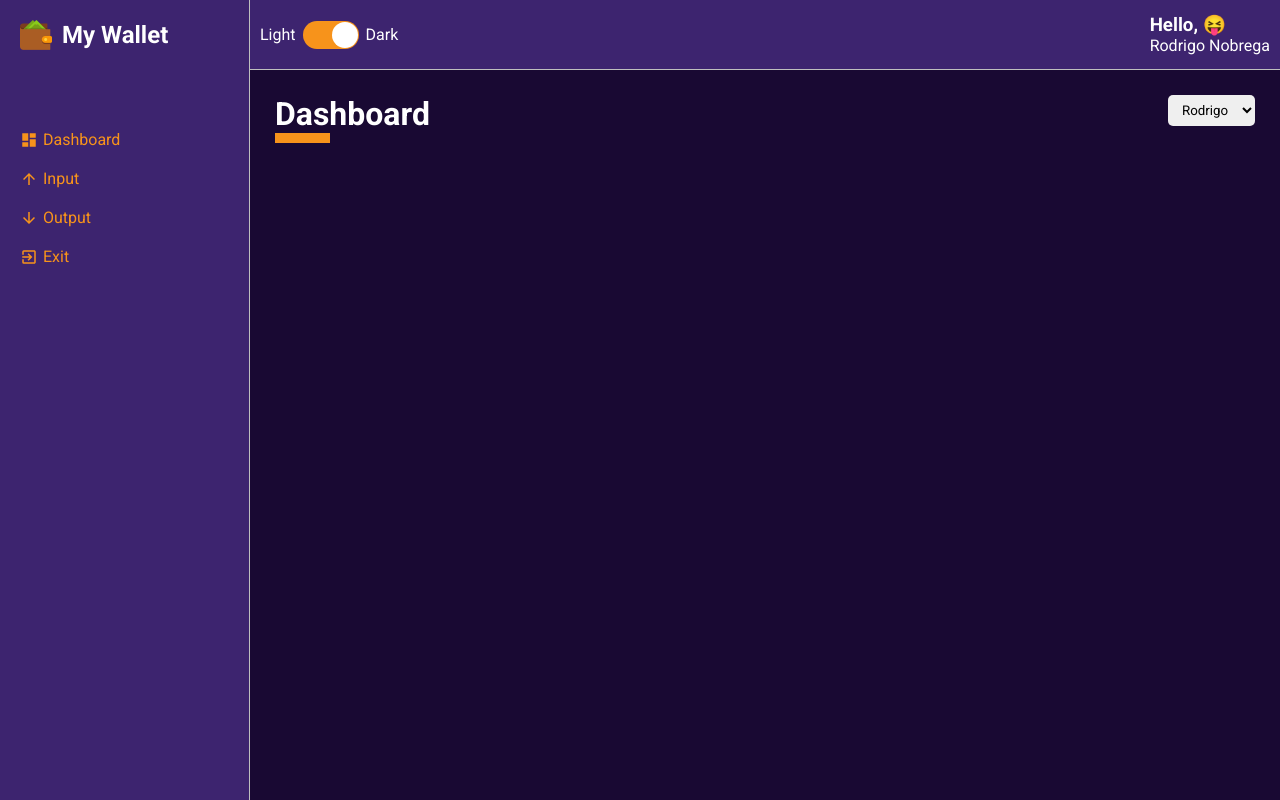
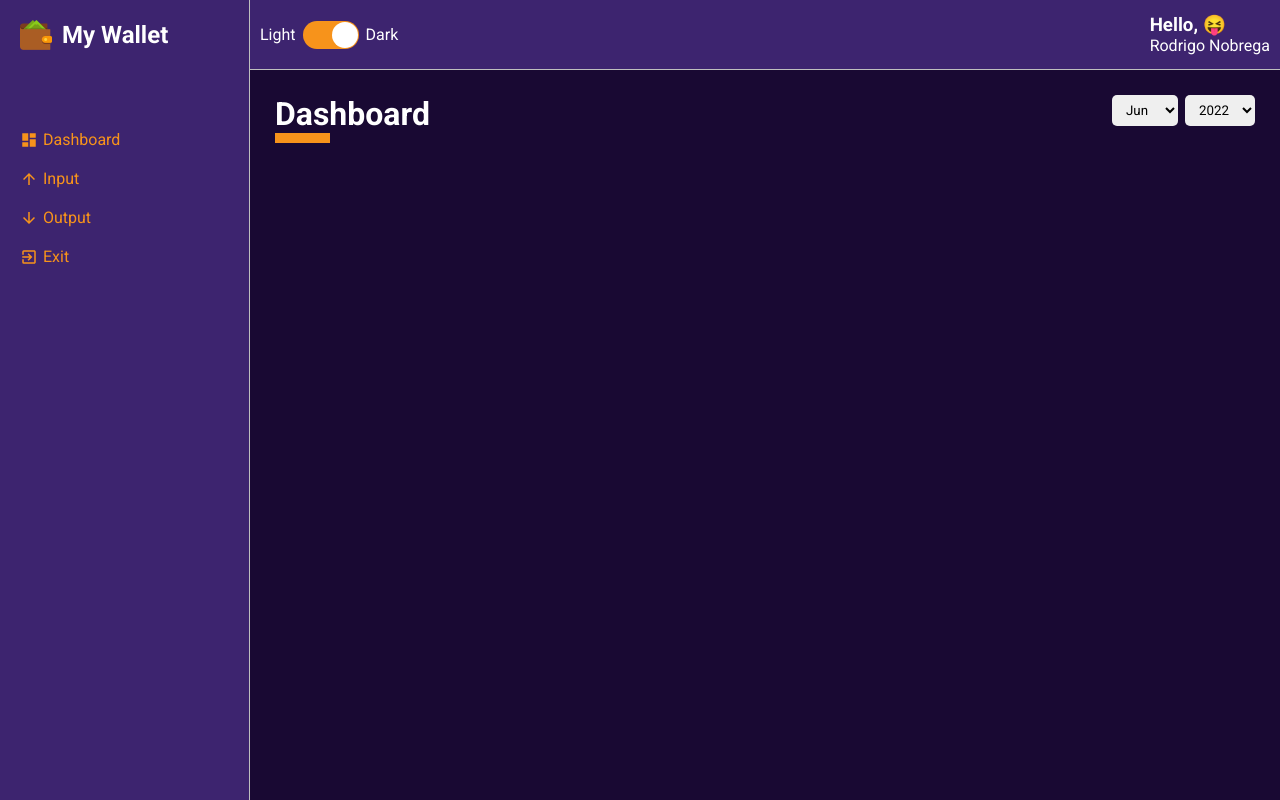
Before and after one commit to rodrigonobrega1/MyWallet, a React (Create React App) app: page /dashboard in a window 1280 px wide. Built offline with nearby package versions, Linux system fonts and the light colour scheme.

Commit message:
Start Dashboard

```diff
--- a/src/Pages/Dashboard/index.tsx
+++ b/src/Pages/Dashboard/index.tsx
@@ -1,10 +1,16 @@
-import React from "react";
+import React, { useState, useMemo } from "react";
 
 import ContentHeader from "../../components/ContentHeader";
 import SelectInput from "../../components/SelectInput";
 import { Container } from './styles'
+import listOfMonths from '../../Utils/months';
+import expenses from '../../repositories/expenses';
+import gains from '../../repositories/gains';
 
 const Dashboard: React.FC = () => {
+
+    const [monthSelected, setMonthSelected] = useState<number>((new Date().getMonth() + 1));
+    const [yearSelected, setYearSelected] = useState<number>((new Date().getFullYear()));
 
     const options = [
         {value: 'Rodrigo', label: 'Rodrigo'},
@@ -12,10 +18,63 @@
 
     ];
 
+
+    const months = useMemo(() => {
+        return listOfMonths.map((month, index) => {
+            return {
+                value: index + 1,
+                label: month
+            }
+        })
+
+    },[]);
+
+    const years = useMemo(() => {
+        let uniqueYears: number[] = [];
+
+        [...expenses, ...gains].forEach(item => {
+            const date = new Date(item.date);
+            const year = date.getFullYear();
+
+            if(!uniqueYears.includes(year)){
+                uniqueYears.push(year)
+            }
+        });
+
+        return uniqueYears.map(year => {
+            return {
+                value: year,
+                label: year,
+            }
+        })
+
+    },[]);
+
+
+    const handleMonthSelected = (month: string) => {
+        try {
+            const parseMonth = Number(month);
+            setMonthSelected(parseMonth);
+        }catch(error){
+            throw new Error('invalid month value. is accept 0 - 24.')
+        }
+    }
+
+    const handleYearSelected = (year: string) => {
+        try {
+            const parseYear = Number(year);
+            setYearSelected(parseYear);
+        }catch(error){
+            throw new Error('invalid year value. is accept integer numbers.')
+        }
+    }
+
+
     return (
         <Container>
             <ContentHeader title="Dashboard" lineColor="#f7931b">
-                <SelectInput options={options} onChange={() =>{} }/>
+                <SelectInput options={months} onChange={(e) => handleMonthSelected(e.target.value)} defaultValue={monthSelected} />
+                <SelectInput options={years} onChange={(e) => handleYearSelected(e.target.value)} defaultValue={yearSelected}/>
             </ContentHeader>
         </Container>
     );
--- a/src/Pages/List/index.tsx
+++ b/src/Pages/List/index.tsx
@@ -32,13 +32,13 @@
 
         return movimentType === 'entry-balance' ?
             {
-                title: 'Input-balance',
-                lineColor: '#f7931b',
+                title: 'Input Moviments',
+                lineColor: '#1b64f7',
                 data: gains
             }
             :
             {
-                title: 'Output-balance',
+                title: 'Output Moviments',
                 lineColor: '#e44c4e',
                 data: expenses
             }
--- a/src/routes/app.routes.tsx
+++ b/src/routes/app.routes.tsx
@@ -10,7 +10,7 @@
     <Layout>
         <Routes>
             <Route path="/dashboard" element={<Dashboard/>} />
-            <Route path="/list/:type" element={<List />} />
+            <Route path="/list/:movimentType" element={<List />} />
 
         </Routes>
     </Layout>
```
